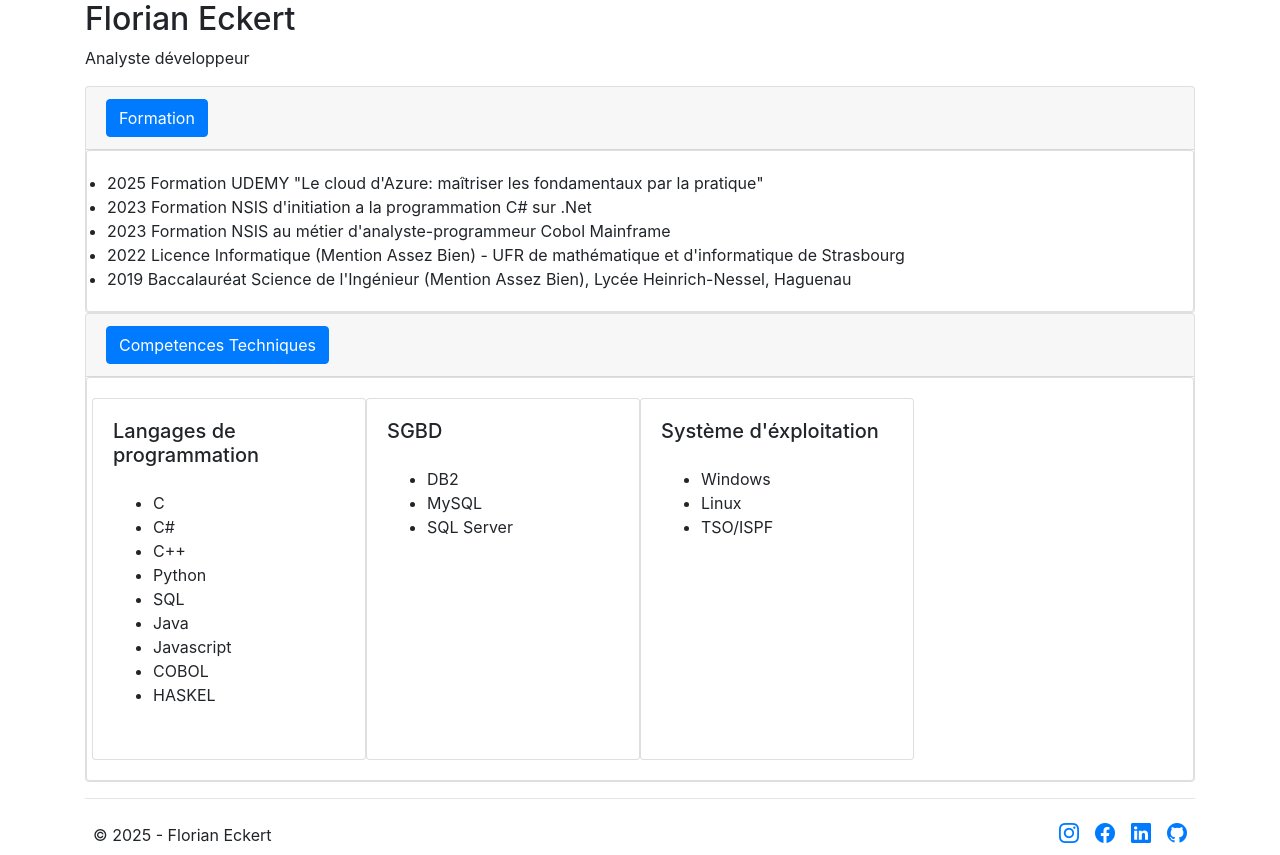
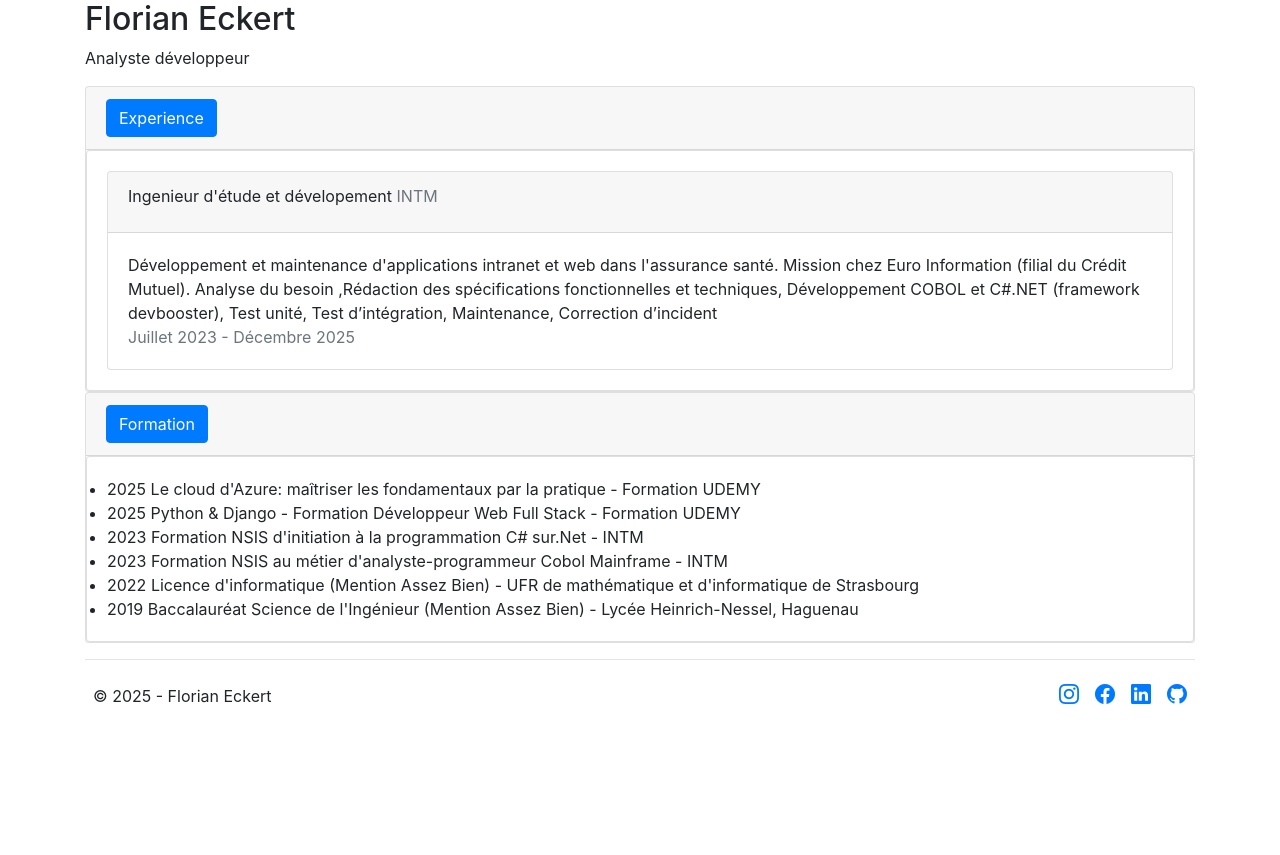
Before and after one commit to MoonUnicorne/MyWebSite, a Django app: page /cv/ in a window 1280 px wide. Shown: the part 80-935 px from the top of the page. After the commit the page ends 784 px from the top, so only its background shows below. Run offline with Django 3.2, Linux system fonts and the light colour scheme; some libraries are stand-ins or nearby versions.

Commit message:
Debut refonte CV

```diff
--- /dev/null
+++ b/app/cv_data.py
@@ -0,0 +1,86 @@
+formations = [
+        {
+            "lieu": "Formation UDEMY",
+            "titre": "Le cloud d'Azure: maîtriser les fondamentaux par la pratique",
+            "annee": "2025",
+        },
+        {
+            "lieu": "Formation UDEMY",
+            "titre": "Python & Django - Formation Développeur Web Full Stack",
+            "annee": "2025",
+        },
+        {
+            "lieu": "INTM",
+            "titre": "Formation NSIS d'initiation à la programmation C# sur.Net",
+            "annee": "2023",
+        },
+        {
+            "lieu": "INTM",
+            "titre": "Formation NSIS au métier d'analyste-programmeur Cobol Mainframe",
+            "annee": "2023",
+        },
+        {
+            "lieu": "UFR de mathématique et d'informatique de Strasbourg",
+            "titre": "Licence d'informatique (Mention Assez Bien)",
+            "annee": "2022",
+        },
+        {
+            "lieu": "Lycée Heinrich-Nessel, Haguenau",
+            "titre": "Baccalauréat Science de l'Ingénieur (Mention Assez Bien)",
+            "annee": "2019",
+        },
+        ]
+experiences = [
+        {
+            "poste": "Ingenieur d'étude et dévelopement",
+            "entreprise": "INTM",
+            "description": "Développement et maintenance d'applications intranet et web dans l'assurance santé. Mission chez Euro Information (filial du Crédit Mutuel). Analyse du besoin ,Rédaction des spécifications fonctionnelles et techniques, Développement COBOL et C#.NET (framework devbooster), Test unité, Test d’intégration, Maintenance, Correction d’incident",
+            "periode": "Juillet 2023 - Décembre 2025",
+        },
+    ]
+competences = [
+        "Langages de programmation : C#, C++, C, Python, Java, JavaScript, Cobol",
+        "Frameworks : Django, .NET, .NET MAUI, DevBooster",
+        "Bases de données : MySQL, PostgreSQL, DB2, SQL Server",
+        "Outils : Git, GitHub, RTC, Azure, Visual Studio, Visual Studio Code, Unity, Blender",
+        "Méthodologies : Agile, Scrum, Cycle en V",
+        "Systèmes d'exploitation : Windows, Linux, TSO Maineframe",
+        "Langues : Français (natif), Anglais (intermédiaire), Allemand (notions de base)",
+    ]
+vie_associative = [
+        {
+            "role": "Membre actif",
+            "association": "À KOI K'ON JOUE",
+            "description": "Participation à l'animation des Gunder'Games, festival de jeux de société modernes tout public (enfants, adultes et experts) organisé par l'association destiné à faire découvrir la centaine de jeux proposée ainsi que des nouveautés en avant-première. (Accueil des visiteurs, encadrement de jeux)"
+            "Participation au soirée jeux de société pour les membres.",
+            "periode": "2022 - Présent",
+            "lien": "/AKKJ",
+        },
+        {
+            "role": "Membre actif",
+            "association": "Lard de la guerre",
+            "description": "Participation aux spectacle et annimation de la troupe",
+            "periode": "2024 - Présent",
+            "lien": "/LardDeLaGuerre",
+        },
+        {
+            "role": "Ancien membre",
+            "association": "Math en JEANS",
+            "description": "Initiation a la recherche en mathématique.",
+            "periode": "2016 - 2019",
+            "lien": "/MathEnJeans",
+        },
+        {
+            "role": "Ancien membre",
+            "association": "Troupe de théatre du lycée",
+            "description": "Participation aux representation lors des portes ouverte.",
+            "periode": "2017 - 2019",
+            "lien": "/Theatre",
+        },
+    ],
+loisirs = [
+        "Programmation de projets personnels",
+        "Jeux de sociéter",
+        "Jeux de role (joueur et maitre de jeux)",
+        "Loisir créatif : realisation de maquette, assemblage et peinture de figurine, bricolage, modelisation 3D",
+    ],
--- a/app/templates/app/CV.html
+++ b/app/templates/app/CV.html
@@ -9,120 +9,57 @@
         Analyste développeur
     </p>
 </div>
+<div id="experience">
+    <div class="card">
+        <div class="card-header">
+            <button class="btn btn-primary" type="button" data-toggle="collapse" data-target="#collapseexperience" aria-controls="collapseexperience" aria-expanded="true">
+                Experience
+            </button>
+        </div>
+        <div class="show in" id="collapseexperience" data-parent="#experience">
+            <div class="card card-body">
+                    {% for experience in experiences %}
+                <div class="card">
+                    <div class="card-header">
+                        <div class="card-title">{{ experience.poste }} <span class="text-muted">{{ experience.entreprise }}</span> </div>
+
+                        </div>
+                    <div class="card-body">
+                        <div class="card-text">
+                            {{ experience.description }}
+                        </div>
+                        <div class="card-text text-muted"> {{ experience.periode }}</div>
+                    </div>
+                    </div>
+                    {% endfor %}
+            </div>
+        </div>
+    </div>
+</div>
+
 <div id="formation">
     <div class="card">
         <div class="card-header">
-            <button class="btn btn-primary" type="button" data-bs-toggle="collapse"
-                    data-bs-target="#collapseFormation" aria-expanded="true" aria-controls="collapseFormation">
+            <button class="btn btn-primary" type="button" data-toggle="collapse" data-target="#collapseFormation" aria-controls="collapseFormation" aria-expanded="true">
                 Formation
             </button>
         </div>
-        <div class="collapse show" id="collapseFormation" data-parent="#formation">
+        <div class="show in" id="collapseFormation" data-parent="#formation">
             <div class="card card-body">
                 <ul class="list-group">
+
+                    {% for formation in formations %}
                     <li>
-                        <span>2025</span>
+                        <span>{{ formation.annee }}</span>
                         <span>
-                            Formation UDEMY "Le cloud d'Azure: maîtriser les fondamentaux par la
-                            pratique"
+                            {{ formation.titre }} - {{ formation.lieu }}
                         </span>
                     </li>
-                    <li>
-                        <span>2023</span>
-                        <span>Formation NSIS d'initiation a la programmation C# sur .Net</span>
-                    </li>
-                    <li>
-                        <span>2023</span>
-                        <span>Formation NSIS au métier d'analyste-programmeur Cobol Mainframe</span>
-                    </li>
-                    <li>
-                        <span>2022</span>
-                        <span>
-                            Licence Informatique (Mention Assez Bien) - UFR de mathématique et d'informatique
-                            de
-                            Strasbourg
-                        </span>
-                    </li>
-                    <li>
-                        <span>2019</span>
-                        <span>
-                            Baccalauréat Science de l'Ingénieur (Mention Assez Bien), Lycée Heinrich-Nessel,
-                            Haguenau
-                        </span>
-                    </li>
+                    {% endfor %}
                 </ul>
             </div>
         </div>
     </div>
 </div>
 
-<div>
-    <div id="accordion">
-        <div class="card">
-            <div class="card-header" id="headingOne">
-                <h5 class="mb-0">
-                    <button class="btn btn-primary" data-toggle="collapse" data-bs-toggle="collapse"
-                            data-bs-target="#collapseCompTech" aria-expanded="true"
-                            aria-controls="collapseCompTech">
-                        Competences Techniques
-                    </button>
-                </h5>
-            </div>
-
-            <div id="collapseCompTech" class="collapse show" data-parent="#accordion">
-                <div class="card card-body">
-                    <div class="row">
-                        <div class="col-lg-3 col-md-4 col-sm-6 card card-body">
-                            <h5>Langages de programmation</h5>
-                            <p>
-                                <ul>
-                                    <li>
-                                        C
-                                    </li>
-                                    <li>
-                                        C#
-                                    </li>
-                                    <li>C++</li>
-                                    <li>Python</li>
-                                    <li>SQL</li>
-                                    <li>Java</li>
-                                    <li>Javascript</li>
-                                    <li>COBOL</li>
-                                    <li>HASKEL</li>
-                                </ul>
-                            </p>
-                        </div>
-                        <div class="col-lg-3 col-md-4 col-sm-6 card card-body">
-                            <h5>SGBD</h5>
-                            <p>
-                                <ul>
-                                    <li>
-                                        DB2
-                                    </li>
-                                    <li>MySQL</li>
-                                    <li>SQL Server</li>
-                                </ul>
-                            </p>
-                        </div>
-                        <div class="col-lg-3 col-md-4 col-sm-6 card card-body">
-                            <h5>Système d'éxploitation</h5>
-                            <p>
-                                <ul>
-                                    <li>
-                                        Windows
-                                    </li>
-                                    <li>Linux</li>
-                                    <li>TSO/ISPF</li>
-                                </ul>
-                            </p>
-                        </div>
-
-
-                    </div>
-                </div>
-            </div>
-        </div>
-    </div>
-</div>
-
 {% endblock %}
--- a/app/views.py
+++ b/app/views.py
@@ -5,6 +5,8 @@ Definition of views.
 from datetime import datetime
 from django.shortcuts import render
 from django.http import HttpRequest
+
+from app import cv_data
 
 def home(request):
     """Renders the home page."""
@@ -54,5 +56,10 @@ def cv(request):
             'title':'CV',
             'message':'Your CV page.',
             'year':datetime.now().year,
+            'formations': cv_data.formations,
+            'experiences': cv_data.experiences,
+            'competences': cv_data.competences,
+            'vie_associative': cv_data.vie_associative,
+            'loisirs': cv_data.loisirs,
         }
     )
```
Also changed, not shown: 1 other file.
